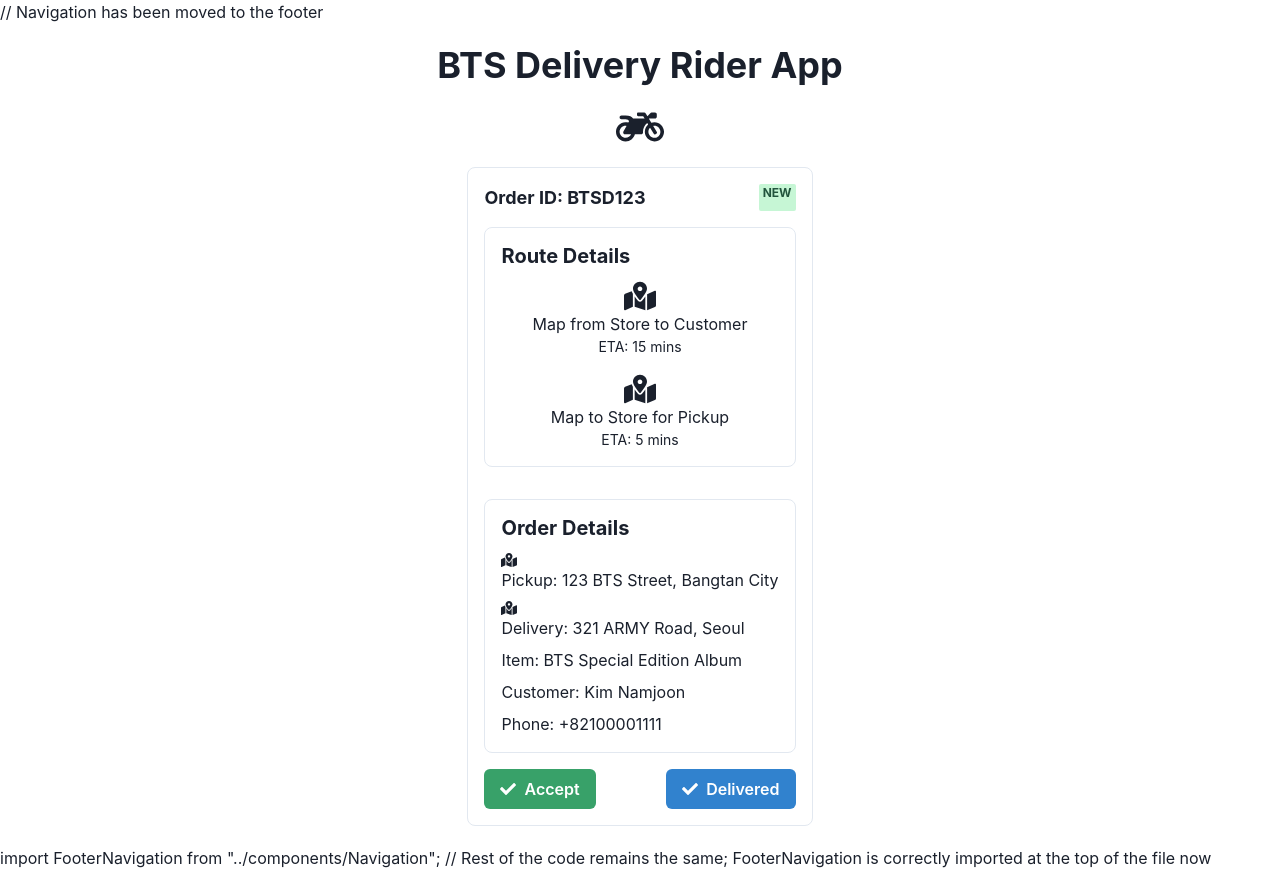
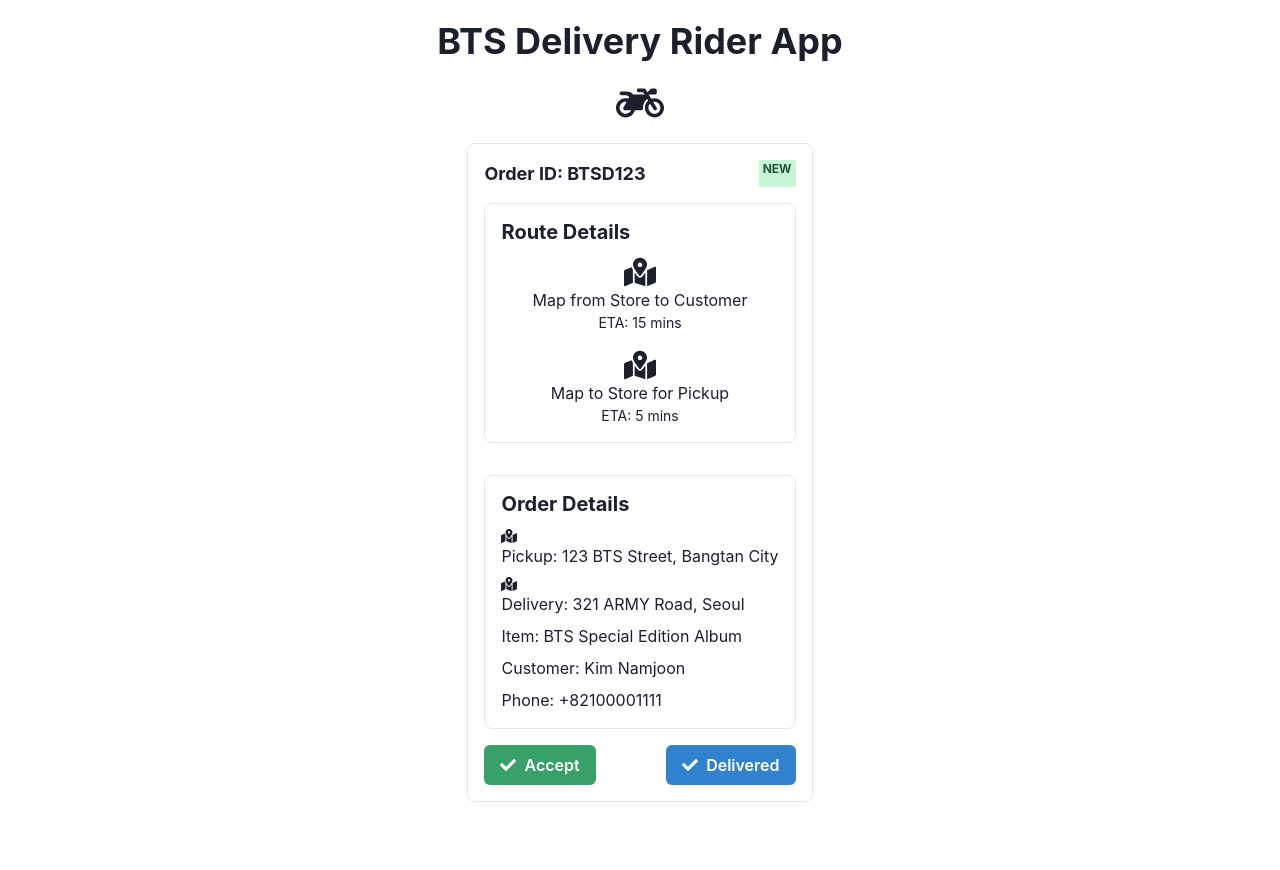
Before and after one commit to GPT-Engineer-App/bts-delivery-rider, a React (Vite) app: page / in a window 1280 px wide. After the commit the page ends 822 px from the top, so only its background shows below. Built offline with nearby package versions, Linux system fonts and the light colour scheme.

Commit message:
Ensure that the codes are properly coded and remove the comments on the page
Removed comments from the Index.jsx page and ensured the code structure is correct.

```diff
--- a/src/pages/Index.jsx
+++ b/src/pages/Index.jsx
@@ -40,7 +40,6 @@ const Index = () => {
 
   return (
     <>
-      // Navigation has been moved to the footer
       <Container maxW="container.md" py={5}>
         <VStack spacing={4}>
           <Heading as="h1" size="xl" textAlign="center">
@@ -100,7 +99,6 @@ const Index = () => {
           </Box>
         </VStack>
       </Container>
-      import FooterNavigation from "../components/Navigation"; // Rest of the code remains the same; FooterNavigation is correctly imported at the top of the file now
     </>
   );
 };
```
